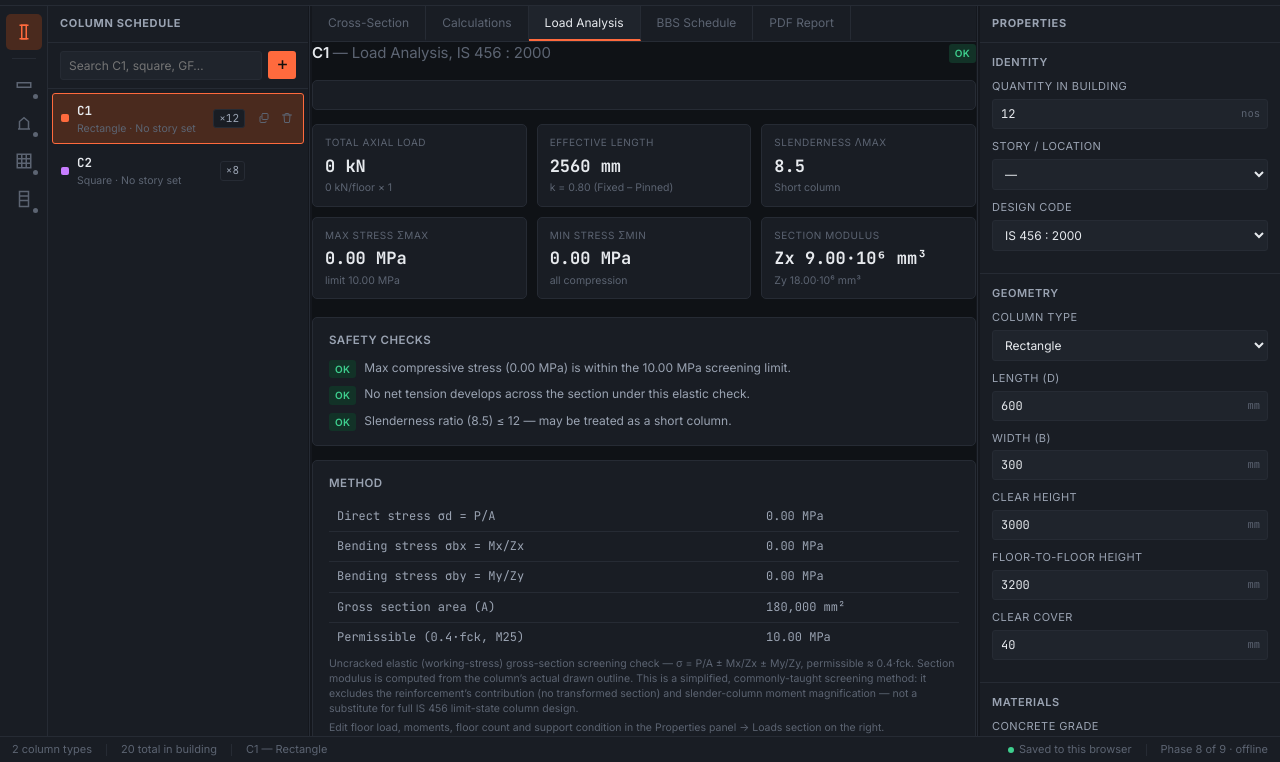
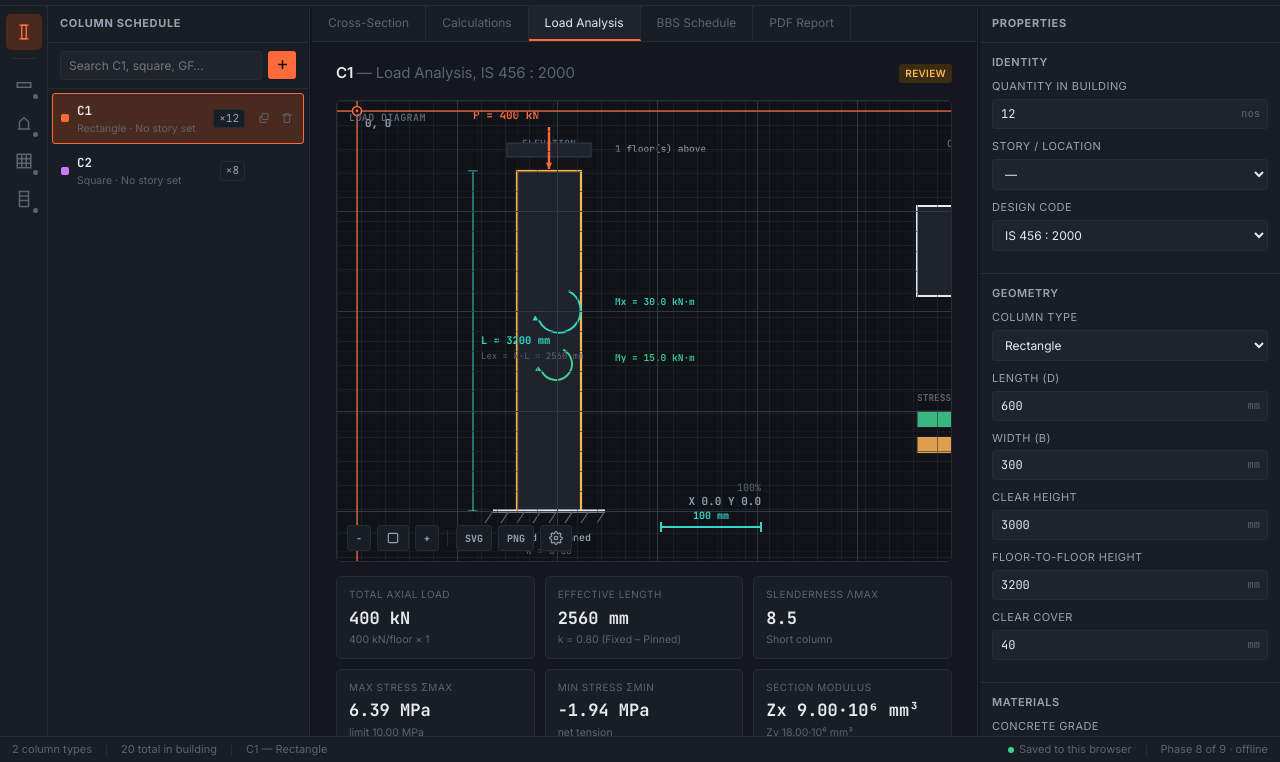
Before and after one commit to SteelIQ/SteelIQ, a plain HTML site: page index.html in a window 1280 px wide. Both pictures are taken after a click on the element "Load Analysis". Shown: the part 38-800 px from the top of the page. Drawn offline with nearby package versions, Linux system fonts and the light colour scheme.

Commit message:
Add Load Analysis stage and properties UI
Add styles for Load Analysis (loads-diagram-card/stage) and introduce #loads-stage layout. Simplify canvas grid background in layout.css. Update propertiesPanel.js to add Loads inputs, default-loads for older projects, supportConditionOptions() (uses LoadCalc K_FACTORS), and move/reshape UI sections. Improve input binding: rebuild geometry on type change, invalidate manualPositions when bar properties change, and tidy event listeners. These changes enable the new Load Analysis workflow and preserve backward compatibility for existing projects.

```diff
--- a/css/components.css
+++ b/css/components.css
@@ -254,6 +254,19 @@
 .calc-table tr:last-child td { border-bottom: none; }
 .calc-table-total td { font-weight: 700; color: var(--text-primary); border-top: 1px solid var(--border-strong); }
 
+/* --- Load Analysis diagram (CadViewport-driven) --- */
+.loads-diagram-card { padding: 0; overflow: hidden; }
+.loads-diagram-stage {
+  position: relative;
+  height: 460px;
+  overflow: hidden;
+  background-image:
+    linear-gradient(var(--grid-line) 1px, transparent 1px),
+    linear-gradient(90deg, var(--grid-line) 1px, transparent 1px);
+  background-size: 24px 24px;
+  background-color: var(--bg-canvas);
+}
+
 /* --- Report export panel (Phase 8) --- */
 .theme-legend { display: flex; flex-wrap: wrap; gap: 8px; }
 .theme-chip {
--- a/css/layout.css
+++ b/css/layout.css
@@ -171,14 +171,10 @@
   flex: 1;
   position: relative;
   overflow: hidden;
-}
-/* Adaptive CAD grid (js/ui/cadViewport.js), mounted behind #canvas-viewport
-   in DOM order — replaces the old fixed 24px CSS grid with one that keeps
-   major/minor lines legible at any zoom level. */
-#canvas-grid-overlay {
-  position: absolute;
-  inset: 0;
-  pointer-events: none;
+  background-image:
+    linear-gradient(var(--grid-line) 1px, transparent 1px),
+    linear-gradient(90deg, var(--grid-line) 1px, transparent 1px);
+  background-size: 24px 24px;
 }
 #canvas-viewport {
   position: absolute;
@@ -289,6 +285,14 @@
   padding: 20px 24px 40px;
 }
 
+/* ---------- Load Analysis stage ---------- */
+#loads-stage {
+  flex: 1;
+  overflow-y: auto;
+  background: var(--bg-app);
+  padding: 20px 24px 40px;
+}
+
 /* ---------- BBS Schedule stage (Phase 7) ---------- */
 #bbs-stage {
   flex: 1;
--- a/js/ui/panels/propertiesPanel.js
+++ b/js/ui/panels/propertiesPanel.js
@@ -46,10 +46,14 @@
       el.innerHTML = `<div class="panel-empty">No column selected.<br>Choose one from the list, or create a new one.</div>`;
       return;
     }
+    if (!col.loads) {
+      // Pre-existing project (saved before Load Analysis was added) — fill
+      // in the default shape so bindings below have something to merge into.
+      col.loads = { floorLoadKN: 400, numFloorsAbove: 1, momentXkNm: 30, momentYkNm: 15, supportCondition: 'fixed-pinned' };
+    }
 
     const typeOptions = Object.keys(ColumnTypes).map((key) => ({ value: key, text: ColumnTypes[key].label }));
     const geoSchema = ColumnTypes[col.type];
-  const splices = col.splices || { type: 'lap', isCrankEnabled: false, isFootingDowel: false, dowelEmbedmentMm: 600 };
 
     el.innerHTML = `
       <div class="panel-section">
@@ -84,12 +88,6 @@
         <div class="section-collapse"><h4>Ties / Stirrups</h4></div>
         ${fieldSelect('Diameter', col.ties.diameter, BAR_DIAMETERS.filter(d => d <= 12), 'ties.diameter')}
         ${fieldSelect('Shape', col.ties.shape, ['rectangular', 'circular', 'polygon-cross'], 'ties.shape')}
-      ${fieldSelect('Internal Links', col.ties.internalLinkType || 'none', [
-        { value: 'none', text: 'None (Outer Ring Only)' },
-        { value: 'cross_x', text: 'Cross-Ties (X-Axis)' },
-        { value: 'cross_y', text: 'Cross-Ties (Y-Axis)' },
-        { value: 'diamond', text: 'Inner Diamond Loop' }
-      ], 'ties.internalLinkType')}
         <div class="field-row">
           ${fieldNumber('Spacing (End Zone)', col.ties.spacingEnd, 'mm', null, { min: 25, step: 5, bindKey: 'ties.spacingEnd' })}
           ${fieldNumber('Spacing (Middle)', col.ties.spacingMiddle, 'mm', null, { min: 25, step: 5, bindKey: 'ties.spacingMiddle' })}
@@ -99,28 +97,15 @@
       </div>
 
       <div class="panel-section">
-      <div class="section-collapse"><h4>Splices & Footing Dowels</h4></div>
-      ${fieldSelect('Splice Type', splices.type || 'lap', [
-        { value: 'lap', text: 'Lap Splice' },
-        { value: 'coupler', text: 'Mechanical Coupler' },
-        { value: 'welded', text: 'Welded Splice' }
-      ], 'splices.type')}
-
-      <div class="field" style="margin-bottom:8px;">
-        <label style="display:flex; align-items:center; gap:8px; cursor:pointer; text-transform:none; font-size:12px; color:var(--text-primary);">
-          <input type="checkbox" data-bind-bool="splices.isCrankEnabled" ${splices.isCrankEnabled ? 'checked' : ''} style="width:auto; accent-color:var(--accent);" />
-          Enable 1:6 Crank Offset Bend
-        </label>
+        <div class="section-collapse"><h4>Loads <span class="text-muted" style="font-weight:400; text-transform:none; letter-spacing:0;">— see Load Analysis tab</span></h4></div>
+        ${fieldNumber('Axial Load per Floor', col.loads.floorLoadKN, 'kN', null, { min: 0, step: 10, bindKey: 'loads.floorLoadKN' })}
+        ${fieldNumber('Floors Above (accumulated)', col.loads.numFloorsAbove, 'nos', null, { min: 1, step: 1, bindKey: 'loads.numFloorsAbove' })}
+        <div class="field-row">
+          ${fieldNumber('Moment Mx', col.loads.momentXkNm, 'kN·m', null, { min: 0, step: 1, bindKey: 'loads.momentXkNm' })}
+          ${fieldNumber('Moment My', col.loads.momentYkNm, 'kN·m', null, { min: 0, step: 1, bindKey: 'loads.momentYkNm' })}
         </div>
-
-      <div class="field" style="margin-bottom:8px;">
-        <label style="display:flex; align-items:center; gap:8px; cursor:pointer; text-transform:none; font-size:12px; color:var(--text-primary);">
-          <input type="checkbox" data-bind-bool="splices.isFootingDowel" ${splices.isFootingDowel ? 'checked' : ''} style="width:auto; accent-color:var(--accent);" />
-          Footing Starter Dowel (with L-Bend)
-        </label>
-      </div>
-
-      ${splices.isFootingDowel ? fieldNumber('Dowel Embedment Depth', splices.dowelEmbedmentMm || 600, 'mm', null, { min: 100, step: 50, bindKey: 'splices.dowelEmbedmentMm' }) : ''}
+        ${fieldSelect('Support Condition', col.loads.supportCondition, supportConditionOptions(), 'loads.supportCondition')}
+        <div class="field-hint">Drives effective length (Lex = k·L, using Floor-to-Floor Height above) and the biaxial elastic stress check on the Load Analysis tab.</div>
       </div>
 
       <div class="panel-section">
@@ -134,6 +119,12 @@
     `;
 
     bindInputs(col);
+  }
+
+  function supportConditionOptions() {
+    const K = global.App.LoadCalc && global.App.LoadCalc.K_FACTORS;
+    if (!K) return [{ value: 'fixed-pinned', text: 'Fixed – Pinned' }];
+    return Object.keys(K).map((key) => ({ value: key, text: `${K[key].label} (k=${K[key].k.toFixed(2)})` }));
   }
 
   function infoIcon() {
@@ -161,13 +152,13 @@
   }
 
   function bindInputs(col) {
-  // Standard inputs (number, select, text)
     root().querySelectorAll('[data-bind]').forEach((input) => {
       input.addEventListener('change', () => {
         const path = input.dataset.bind;
         const value = input.type === 'number' ? Number(input.value) : input.value;
         if (path === 'type') {
           // Shape change: rebuild geometry from the new type's own defaults
+          // rather than patching mismatched keys onto the old shape's geometry.
           state.updateColumn(col.id, { type: value, geometry: global.App.ColumnModel.defaultGeometry(value) });
           render();
           return;
@@ -176,16 +167,6 @@
       });
     });
 
-  // Boolean checkbox inputs (e.g., splices.isCrankEnabled, splices.isFootingDowel)
-  root().querySelectorAll('[data-bind-bool]').forEach((chk) => {
-    chk.addEventListener('change', () => {
-      const path = chk.dataset.bindBool;
-      state.updateColumn(col.id, buildPatch(path, chk.checked));
-      render(); // Re-render to toggle conditional UI fields like dowel embedment
-    });
-  });
-
-  // Bar group field edits (diameter, count, placement)
     root().querySelectorAll('[data-bar-field]').forEach((input) => {
       input.addEventListener('change', () => {
         const row = input.closest('[data-bar-id]');
@@ -194,13 +175,14 @@
         if (!bar) return;
         const field = input.dataset.barField;
         bar[field] = (field === 'count' || field === 'diameter') ? Number(input.value) : input.value;
-      // Invalidate hand-placed overrides when properties change -> fallback to auto
+        // Count/diameter/placement changes invalidate any hand-placed
+        // positions from Phase 5's drag editor — fall back to auto layout
+        // rather than risk stale coordinates (wrong count, wrong depth).
         bar.manualPositions = null;
         state.updateColumn(col.id, { bars: col.bars });
       });
     });
 
-  // Remove bar group
     root().querySelectorAll('[data-remove-bar]').forEach((btn) => {
       btn.addEventListener('click', () => {
         const barId = btn.dataset.removeBar;
@@ -211,7 +193,6 @@
       });
     });
 
-  // Reset single group to auto layout
     root().querySelectorAll('[data-reset-group]').forEach((btn) => {
       btn.addEventListener('click', () => {
         const bar = col.bars.find((b) => b.id === btn.dataset.resetGroup);
@@ -223,29 +204,20 @@
       });
     });
 
-  // Add bar group button
     const addBarBtn = document.getElementById('btn-add-bar');
-  if (addBarBtn) {
-    addBarBtn.addEventListener('click', () => {
+    if (addBarBtn) addBarBtn.addEventListener('click', () => {
       col.bars.push({ id: global.App.ColumnModel.nextId(), diameter: 12, count: 2, placement: 'middle', manualPositions: null });
       state.updateColumn(col.id, { bars: col.bars });
       render();
     });
-  }
 
-  // Engineer notes
     const notes = document.getElementById('col-notes');
-  if (notes) {
-    notes.addEventListener('change', () => state.updateColumn(col.id, { notes: notes.value }));
-  }
+    if (notes) notes.addEventListener('change', () => state.updateColumn(col.id, { notes: notes.value }));
 
-  // Delete column button
     const delBtn = document.getElementById('btn-delete-column');
-  if (delBtn) {
-    delBtn.addEventListener('click', () => {
+    if (delBtn) delBtn.addEventListener('click', () => {
       if (confirm(`Delete column "${col.name}"?`)) state.deleteColumn(col.id);
     });
-  }
   }
 
   /** Builds a nested patch object from a dotted path, e.g. "geometry.side" -> { geometry: { side: v } } */
```
Lines whose indentation alone changed are shown as unchanged.
